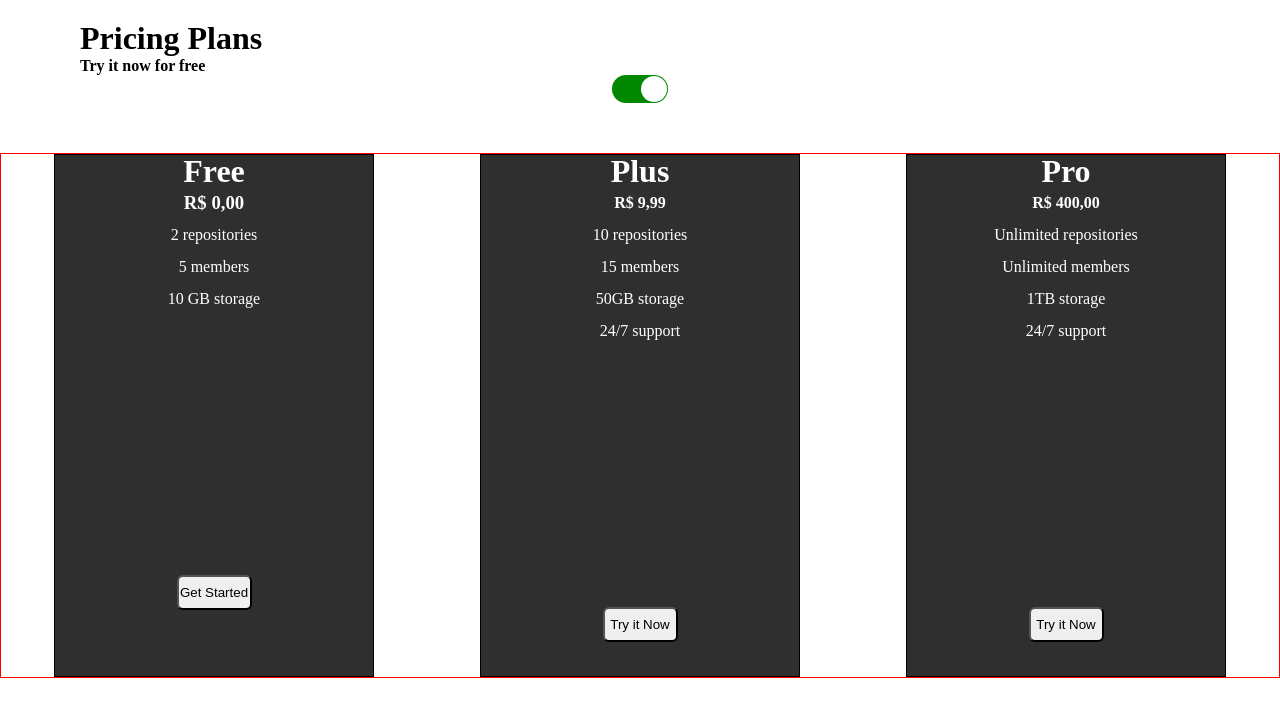
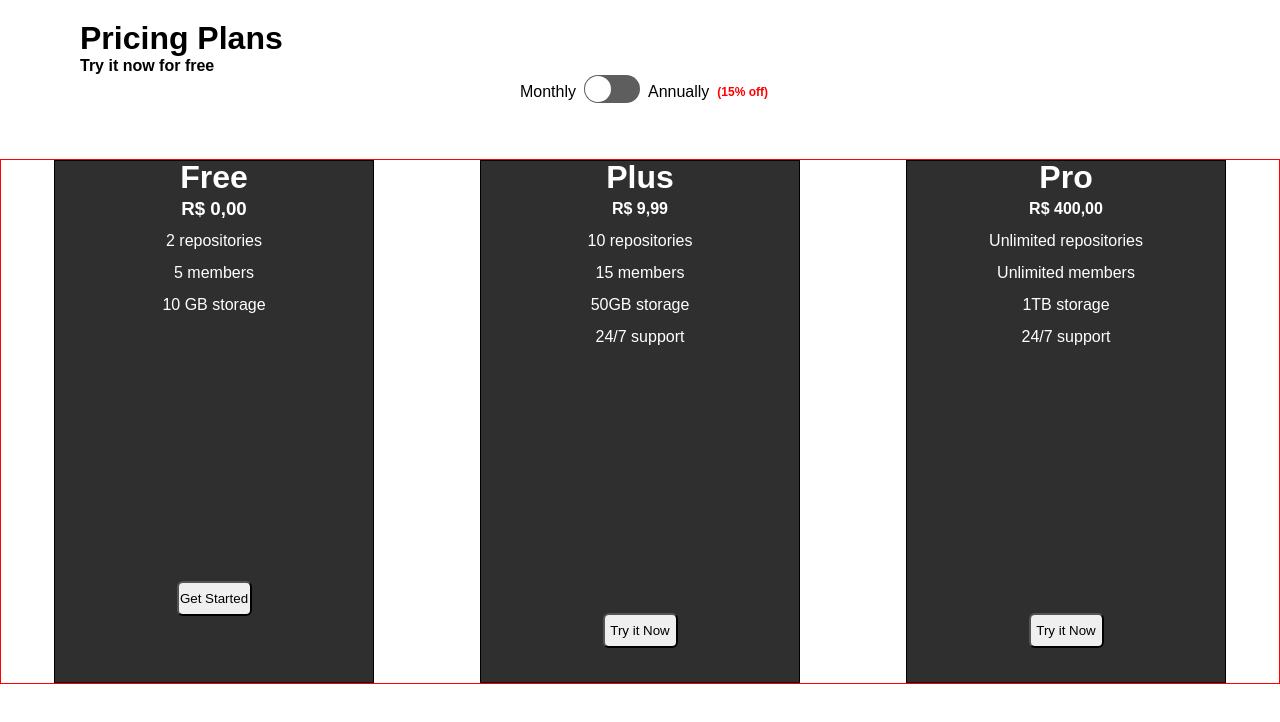
Before and after one commit to anddreluis2/pricing-page, a React (Vite) app: page / in a window 1280 px wide. Shown: the top 722 px of the page. Built offline with nearby package versions, Linux system fonts and the light colour scheme.

Commit message:
setting the toggle for switch button

```diff
--- a/src/components/Header/index.tsx
+++ b/src/components/Header/index.tsx
@@ -1,7 +1,14 @@
+import React, { useState } from 'react'
 import styles from './styles.module.scss'
 import Switch from "react-switch"
 
 export function Header() {
+    const [subscription, setSubscription] = useState(false)
+
+    const toggleSubscriptionType = () => {
+        setSubscription(subscription == true ? false : true)
+        console.log("You changed the subscription!")
+    }
     return (
         <>
             <div className={styles.container}>
@@ -9,12 +16,17 @@ export function Header() {
                 <p>Try it now for free</p>
             </div>
             <div className={styles.wrapper}>
+                <span>Monthly</span>
                 <Switch
-                    onChange={() => { console.log("Aaaaa") }}
-                    checked={true}
+                    onChange={() => { toggleSubscriptionType() }}
+                    checked={subscription}
                     checkedIcon={false}
                     uncheckedIcon={false}
+                    offColor="#5e5e5e"
+                    onColor="#2f2f2f"
                 />
+                <span>Annually</span>
+                <p className={styles.subtitle}>(15% off)</p>
             </div>
         </>
 
--- a/src/components/Header/styles.module.scss
+++ b/src/components/Header/styles.module.scss
@@ -1,3 +1,7 @@
+*{
+    font-family: sans-serif;
+}
+
 .container {
     display: inline-block;
     margin-left: 80px;
@@ -16,3 +20,14 @@ p{
 h1 {
     font-weight: 900;
 }
+
+span {
+    padding: 8px;
+}
+
+.subtitle{
+    font-size: 12px;
+    color: red;
+    margin-top: 10px;
+
+}
```
